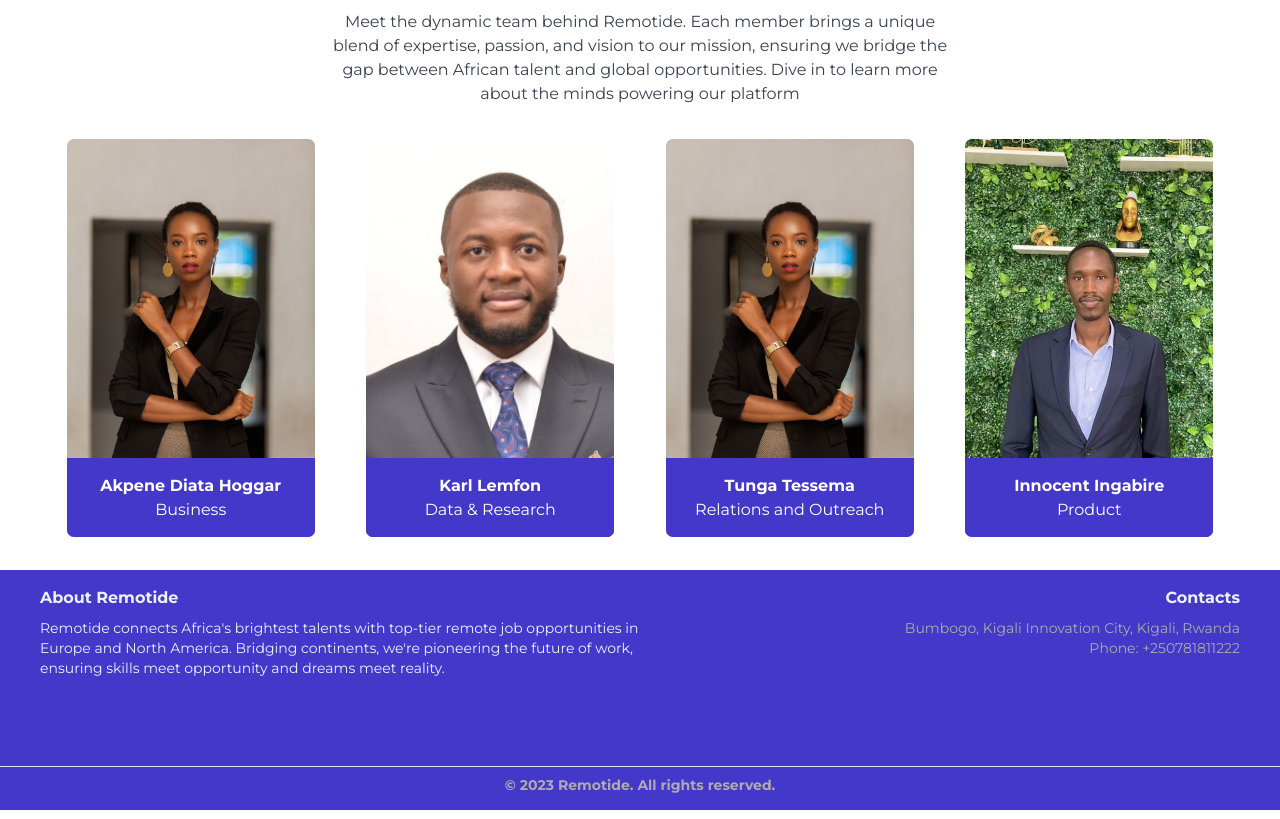
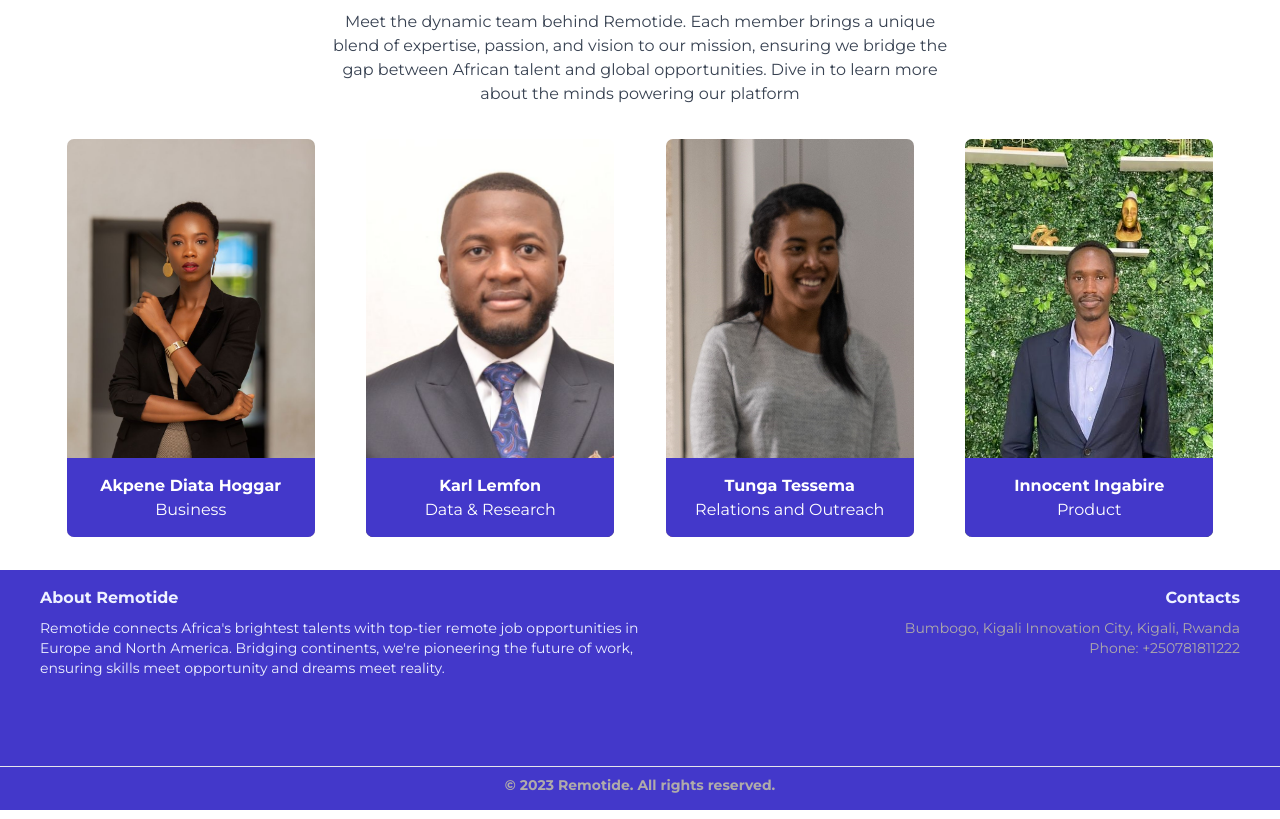
Before and after one commit to Nosenti/remotide-web, a React (Vite) app: page / in a window 1280 px wide. Shown: the part 2020-2839 px from the top of the page. Built offline with nearby package versions, Linux system fonts and the light colour scheme.

Commit message:
change headshot of Tunga

```diff
--- a/src/ui/Team.jsx
+++ b/src/ui/Team.jsx
@@ -65,7 +65,7 @@ function Team() {
               Karl is the embodiment of a tech-savvy visionary with notable
               achievements. Passionate about harnessing technology to effect
               positive societal change, he also delves deep into the world of
-              public policy. When he's not shaping the future, Carl is likely
+              public policy. When he's not shaping the future, Karl is likely
               immersed in a book, boasting a collection that might just outshine
               yours.
             </div>
@@ -88,7 +88,7 @@ function Team() {
         <div className="member-1 w-[20%] h-[50vh] relative group hover:bg-transparent rounded-lg overflow-hidden border border-transparent hover:border-blue-500">
           <div className="w-full h-full overflow-hidden">
             <img
-              src="Akpene.jpg"
+              src="tunga-copy.jpg"
               alt="Akpene"
               className="transition-transform duration-500 transform group-hover:scale-110 w-full h-full object-cover object-top"
             />
```
Also changed, not shown: public/tunga-copy.jpg (added).
